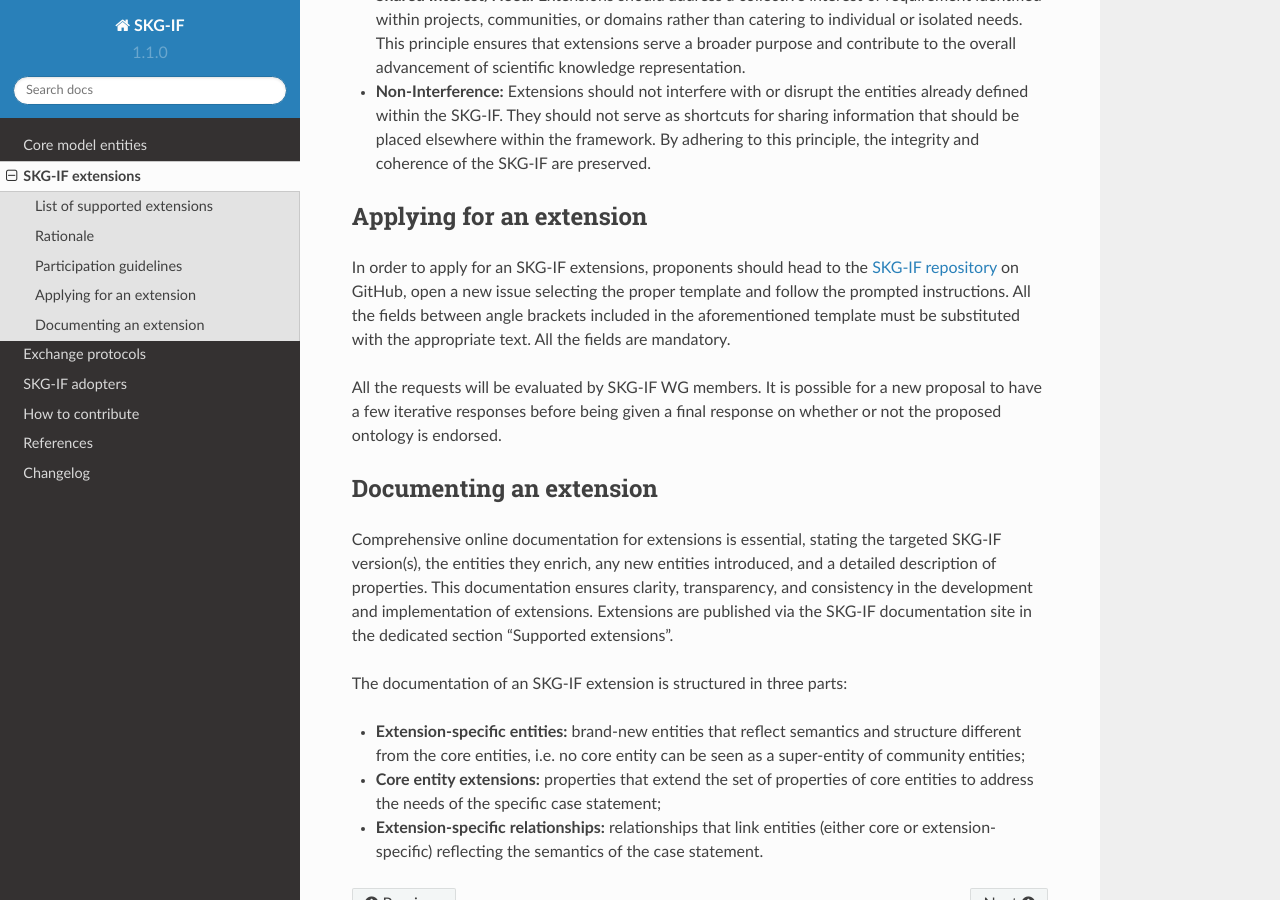
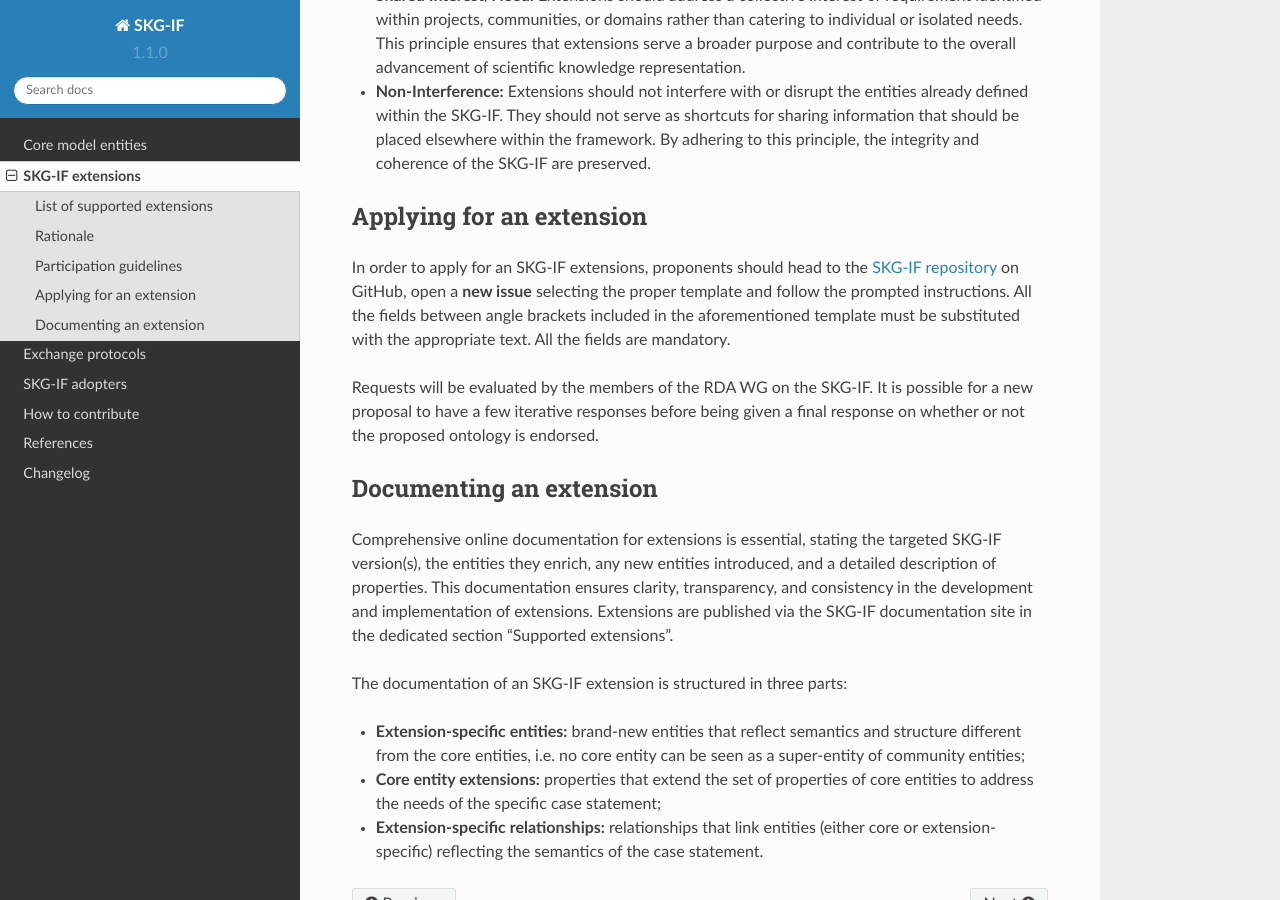
Before and after one commit to andremann/SKG-IF, a Sphinx documentation site: the page built from docs/source/extensions.rst, in a window 1280 px wide and 900 px high, scrolled down 1909 px. Built offline with Sphinx 7.4.7 and the Read the Docs theme 2.0.0, drawn with Linux system fonts in a browser that asks for light colours; pages that are not in the unit, such as notebooks, are missing from menus.

Commit message:
small updates on ext page

```diff
--- a/docs/source/extensions.rst
+++ b/docs/source/extensions.rst
@@ -48,10 +48,10 @@ These are the engagement rules that proponents of a new SKG-IF extension should
 
 Applying for an extension
 ---------------------------
-In order to apply for an SKG-IF extensions, proponents should head to the `SKG-IF repository <https://github.com/andremann/SKG-IF>`_ on GitHub, open a new issue selecting the proper template and follow the prompted instructions.
+In order to apply for an SKG-IF extensions, proponents should head to the `SKG-IF repository <https://github.com/andremann/SKG-IF>`_ on GitHub, open a **new issue** selecting the proper template and follow the prompted instructions.
 All the fields between angle brackets included in the aforementioned template must be substituted with the appropriate text. All the fields are mandatory.
 
-All the requests will be evaluated by SKG-IF WG members.
+Requests will be evaluated by the members of the RDA WG on the SKG-IF.
 It is possible for a new proposal to have a few iterative responses before being given a final response on whether or not the proposed ontology is endorsed.
 
 
```
